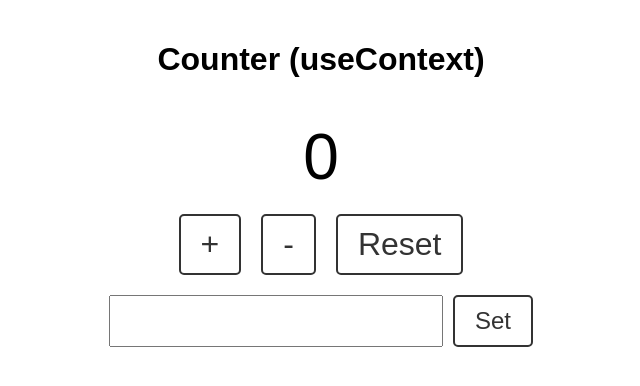
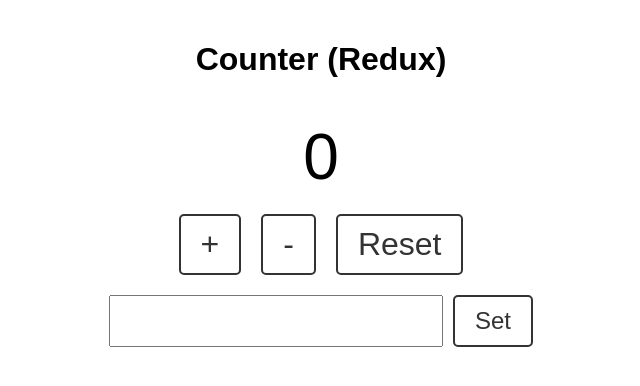
Before and after one commit to MrViometal/React-Cairo-State-Management-Demo, a React (Create React App) app: page / in a window 1280 px wide. Shown: the top 386 px of the page, without its empty margins (319-959 px from the left). Built offline with nearby package versions, Linux system fonts and the light colour scheme.

Commit message:
redux counter

```diff
--- a/package.json
+++ b/package.json
@@ -3,12 +3,15 @@
   "version": "0.1.0",
   "private": true,
   "dependencies": {
+    "@reduxjs/toolkit": "^1.9.3",
     "@testing-library/jest-dom": "^5.16.5",
     "@testing-library/react": "^13.4.0",
     "@testing-library/user-event": "^13.5.0",
     "react": "^18.2.0",
     "react-dom": "^18.2.0",
+    "react-redux": "^8.0.5",
     "react-scripts": "5.0.1",
+    "redux": "^4.2.1",
     "web-vitals": "^2.1.4"
   },
   "scripts": {
--- a/src/App.js
+++ b/src/App.js
@@ -1,12 +1,25 @@
 // import ContextCounter from "./components/ContextCounter";
+import NormalCounter from "./components/NormalCounter";
 import ContextCounter from "./components/ContextCounter";
+import ReduxCounter from "./components/ReduxCounter";
 import { CounterProvider } from "./context/CounterContext";
-function App() {
-  return (
-    <CounterProvider>
-      <ContextCounter />
-    </CounterProvider>
-  );
+import { Provider } from "react-redux";
+import { CounterStore } from "./store/CounterStore";
+
+function App({ mode }) {
+  if (mode === "normal") return <NormalCounter />;
+  if (mode === "context")
+    return (
+      <CounterProvider>
+        <ContextCounter />
+      </CounterProvider>
+    );
+  if (mode === "redux")
+    return (
+      <Provider store={CounterStore}>
+        <ReduxCounter />
+      </Provider>
+    );
 }
 
 export default App;
--- a/src/components/Counter/Counter.js
+++ b/src/components/Counter/Counter.js
@@ -1,4 +1,4 @@
-import React, { useState, useRef } from "react";
+import React from "react";
 import "./counter.css";
 
 function Counter({
--- /dev/null
+++ b/src/components/ReduxCounter.js
@@ -0,0 +1,41 @@
+import React, { useRef } from "react";
+import { useSelector, useDispatch } from "react-redux";
+import counterActions from "../store/actions/CounterActions";
+import Counter from "./Counter/Counter";
+
+function ReduxCounter() {
+  const inputRef = useRef();
+  const count = useSelector((state) => state.count);
+  const dispatch = useDispatch();
+
+  const handleIncrement = () => {
+    dispatch(counterActions.increment());
+  };
+
+  const handleDecrement = () => {
+    dispatch(counterActions.decrement());
+  };
+
+  const handleReset = () => {
+    dispatch(counterActions.reset());
+  };
+
+  const handleSetCount = () => {
+    const inputCount = parseInt(inputRef.current.value);
+    dispatch(counterActions.setCount(inputCount));
+  };
+
+  return (
+    <Counter
+      type="Redux"
+      inputRef={inputRef}
+      count={count}
+      handleIncrement={handleIncrement}
+      handleDecrement={handleDecrement}
+      handleReset={handleReset}
+      handleSetCount={handleSetCount}
+    />
+  );
+}
+
+export default ReduxCounter;
--- a/src/index.js
+++ b/src/index.js
@@ -1,11 +1,11 @@
-import React from 'react';
-import ReactDOM from 'react-dom/client';
-import App from './App';
+import React from "react";
+import ReactDOM from "react-dom/client";
+import App from "./App";
 
-const root = ReactDOM.createRoot(document.getElementById('root'));
+const root = ReactDOM.createRoot(document.getElementById("root"));
 root.render(
   <React.StrictMode>
-    <App />
+    <App mode="redux" />
   </React.StrictMode>
 );
 
--- /dev/null
+++ b/src/store/CounterStore.js
@@ -0,0 +1,68 @@
+import { configureStore } from "@reduxjs/toolkit";
+
+const increment = () => {
+  return {
+    type: "INCREMENT",
+  };
+};
+
+const decrement = () => {
+  return {
+    type: "DECREMENT",
+  };
+};
+
+const reset = () => {
+  return {
+    type: "RESET",
+  };
+};
+
+const setCount = (count) => {
+  return {
+    type: "SET_COUNT",
+    payload: count,
+  };
+};
+
+const initialState = {
+  count: 0,
+};
+
+const CounterReducer = (state = initialState, action) => {
+  switch (action.type) {
+    case "INCREMENT":
+      return {
+        ...state,
+        count: state.count + 1,
+      };
+    case "DECREMENT":
+      return {
+        ...state,
+        count: state.count - 1,
+      };
+    case "RESET":
+      return {
+        ...state,
+        count: 0,
+      };
+    case "SET_COUNT":
+      return {
+        ...state,
+        count: action.payload,
+      };
+    default:
+      return state;
+  }
+};
+
+export const CounterStore = configureStore({
+  reducer: CounterReducer,
+});
+
+export const counterActions = {
+  increment,
+  decrement,
+  reset,
+  setCount,
+};
--- /dev/null
+++ b/src/store/actions/CounterActions.js
@@ -0,0 +1,33 @@
+const increment = () => {
+  return {
+    type: "INCREMENT",
+  };
+};
+
+const decrement = () => {
+  return {
+    type: "DECREMENT",
+  };
+};
+
+const reset = () => {
+  return {
+    type: "RESET",
+  };
+};
+
+const setCount = (count) => {
+  return {
+    type: "SET_COUNT",
+    payload: count,
+  };
+};
+
+const counterActions = {
+  increment,
+  decrement,
+  reset,
+  setCount,
+};
+
+export default counterActions;
```
Also changed, not shown: 2 other files (tests, documents, lock files or other folders).
